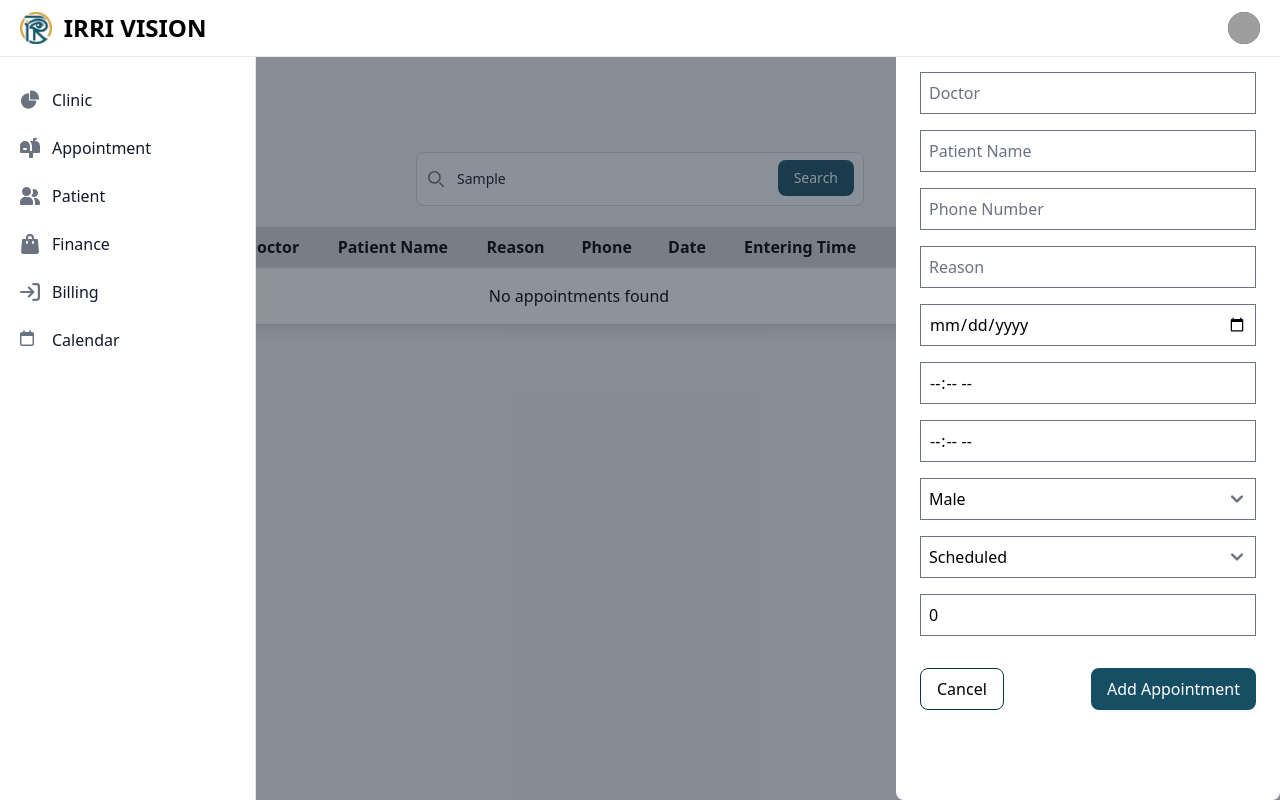
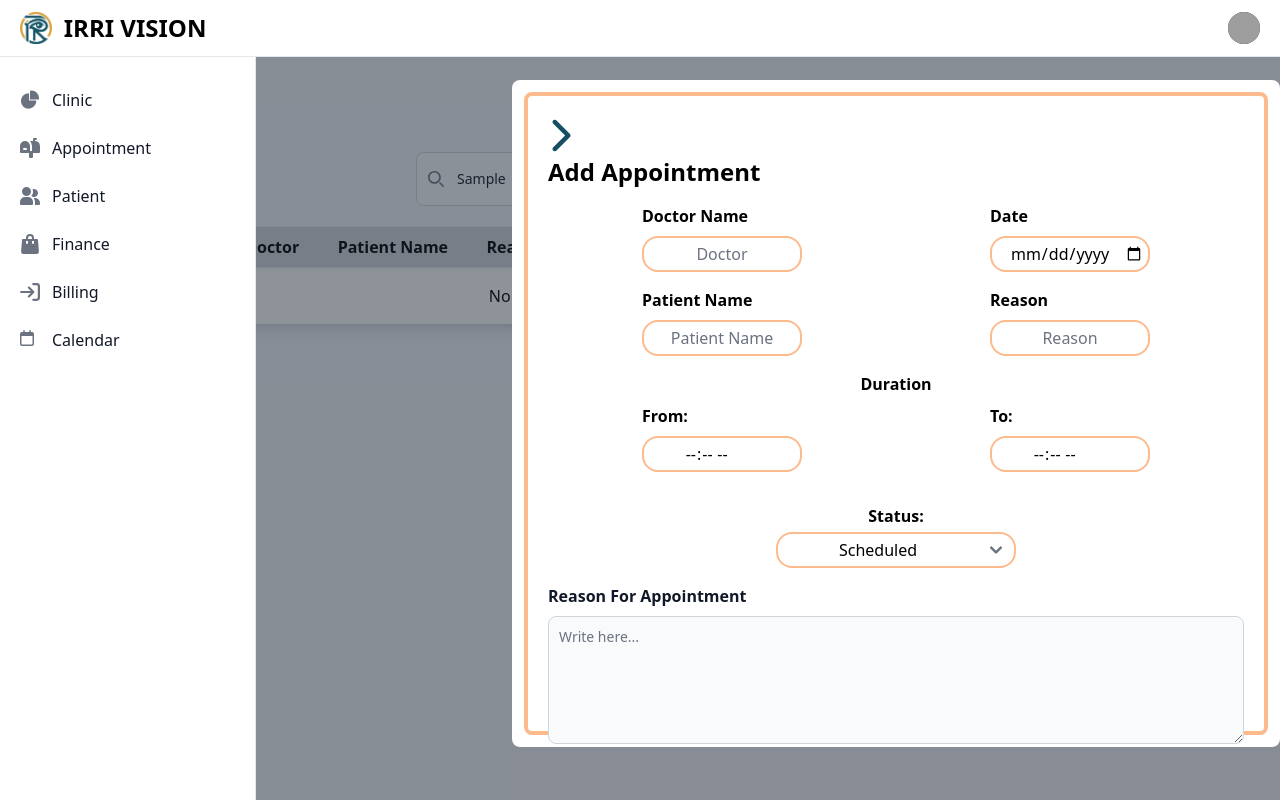
Before and after one commit to MohabTohamy/Bask, a React (Vite) app: page /appointment in a window 1280 px wide. Both pictures are taken after typing "Sample" into the empty fields and a click on the button "Add Appointment". Built offline with nearby package versions, Linux system fonts and the light colour scheme; grey boxes are pictures that could not be loaded.

Commit message:
Orgnization1

```diff
--- a/src/App.tsx
+++ b/src/App.tsx
@@ -7,6 +7,7 @@ import NotFound from "./Components/NotFound/NotFound";
 import Dashboard from "./Components/Appointment/Dashboard/Dashboard";
 import BasicCalender from "./Components/ReactBigCalender/BasicCalender";
 import 'react-big-calendar/lib/css/react-big-calendar.css';
+
 
 
 
@@ -28,7 +29,9 @@ const router = createBrowserRouter([{
 ]);
 function App() {
   return (
+
     <RouterProvider router={router} />
+
   )
 
 }
--- a/src/Components/Appointment/AddAppointmentModal/AddAppointmentModal.tsx
+++ b/src/Components/Appointment/AddAppointmentModal/AddAppointmentModal.tsx
@@ -6,6 +6,7 @@ interface Appointment {
     name: string;
     phone: string;
     reason: string;
+    reasontext: string;
     age: number;
     gender: string;
     date: string;
@@ -31,6 +32,7 @@ const AddAppointmentModal = ({ closeModal, addAppointment, appointmentToEdit, is
         name: "",
         phone: "",
         reason: "",
+        reasontext: "",
         age: 0,
         gender: "",
         date: "",
@@ -62,8 +64,10 @@ const AddAppointmentModal = ({ closeModal, addAppointment, appointmentToEdit, is
     return (
 
         <div className="fixed inset-0 bg-gray-800 bg-opacity-50 flex justify-center items-center">
-            <div className="bg-white p-6 rounded-lg w-96 absolute right-0 top-0 h-full overflow-y-auto">
-                <h2 className="text-2xl font-semibold mb-4">{isEditMode ? "Edit Appointment" : "Add New Appointment"}</h2>
+            <div className="bg-white p-3 rounded-lg h-5/6 md:w-[768px] sm:w-[400px] overflow-y-auto absolute right-0 top-20 ">
+                <div className="border-4 border-orange-300 rounded-lg p-5 xl:md:h-full">
+                    <div onClick={closeModal} className="cursor-pointer"><i className="fa-solid fa-chevron-right text-4xl text-cyan-900"></i></div>
+                    <h2 className="text-2xl font-semibold mb-4">{isEditMode ? "Edit Appointment" : "Add Appointment"}</h2>
                     {/* <input
                     type="text"
                     name="appointmentsid"
@@ -72,63 +76,96 @@ const AddAppointmentModal = ({ closeModal, addAppointment, appointmentToEdit, is
                     onChange={handleChange}
                     className="w-full p-2 border mb-4"
                 /> */}
+                    <div className="flex flex-wrap flex-col">
+
+                        <div className=" flex justify-around">
+                            <div>
+                                <h2 className="font-bold mb-2">Doctor Name</h2>
                                 <input
                                     type="text"
                                     name="doctor"
                                     placeholder="Doctor"
                                     value={newAppointment.doctor}
                                     onChange={handleChange}
-                    className="w-full p-2 border mb-4"
+                                    className="w-40 p-1 border-2  border-orange-300 mb-4 rounded-2xl text-center" />
+                            </div>
+
+                            <div>
+                                <h2 className="font-bold mb-2">Date</h2>
+                                <input
+                                    type="date"
+                                    name="date"
+                                    value={newAppointment.date}
+                                    onChange={handleChange}
+                                    className="w-40 p-1 border-2 border-orange-300 mb-4 rounded-2xl text-center"
                                 />
+                            </div>
+
+                        </div>
+                        <div className=" flex justify-around">
+
+                            <div>
+                                <h2 className="font-bold mb-2">Patient Name</h2>
+
                                 <input
                                     type="text"
                                     name="name"
                                     placeholder="Patient Name"
                                     value={newAppointment.name}
                                     onChange={handleChange}
-                    className="w-full p-2 border mb-4"
+                                    className="w-40 p-1 border-2  border-orange-300 mb-4 rounded-2xl text-center"
                                 />
+                            </div>
+                            <div>
+                                <h2 className="font-bold mb-2">Reason</h2>
+                                <input
+                                    type="text"
+                                    name="reason"
+                                    placeholder="Reason"
+                                    value={newAppointment.reason}
+                                    onChange={handleChange}
+                                    className="w-40 p-1 border-2  border-orange-300 mb-4 rounded-2xl text-center"
+                                />
+                            </div>
+                        </div>
+                    </div>
 
 
-                <input
+                    {/* <input
                         type="text"
                         name="phone"
                         placeholder="Phone Number"
                         value={newAppointment.phone}
                         onChange={handleChange}
                         className="w-full p-2 border mb-4"
-                />
-                <input
-                    type="text"
-                    name="reason"
-                    placeholder="Reason"
-                    value={newAppointment.reason}
-                    onChange={handleChange}
-                    className="w-full p-2 border mb-4"
-                />
+                    /> */}
+                    <div className="">
+                        <h2 className="text-center font-bold mb-2">Duration</h2>
+                        <div className="flex flex-wrap justify-around">
 
-                <input
-                    type="date"
-                    name="date"
-                    value={newAppointment.date}
-                    onChange={handleChange}
-                    className="w-full p-2 border mb-4"
-                />
+                            <div className="">
+                                <h2 className="font-bold mb-2">From:</h2>
                                 <input
                                     type="time"
                                     name="etime"
                                     value={newAppointment.etime}
                                     onChange={handleChange}
-                    className="w-full p-2 border mb-4"
+                                    className="w-40 p-1 border-2  border-orange-300 mb-4 rounded-2xl text-center"
                                 />
+                            </div>
+                            <div className="">
+                                <h2 className="font-bold mb-2">To:</h2>
                                 <input
                                     type="time"
                                     name="ltime"
                                     value={newAppointment.ltime}
                                     onChange={handleChange}
-                    className="w-full p-2 border mb-4"
+                                    className="w-40 p-1 border-2  border-orange-300 mb-4 rounded-2xl text-center"
                                 />
-                <select
+                            </div>
+                        </div>
+                    </div>
+                    {/* <select
                         name="gender"
                         value={newAppointment.gender}
                         onChange={handleChange}
@@ -136,26 +173,50 @@ const AddAppointmentModal = ({ closeModal, addAppointment, appointmentToEdit, is
                     >
                         <option value="Male">Male</option>
                         <option value="Female">Female</option>
-                </select>
+                    </select> */}
+                    <div className="mt-4">
+                        <h2 className="font-bold text-center">Status:</h2>
+                        <div className="flex justify-around">
+
                             <select
                                 name="status"
                                 value={newAppointment.status}
                                 onChange={handleChange}
-                    className="w-full p-2 border mb-4"
+                                className="w-60 p-1 mb-4 mt-1 border-2  border-orange-300 rounded-2xl text-center"
                             >
                                 <option value="Scheduled">Scheduled</option>
                                 <option value="Completed">Completed</option>
                                 <option value="Cancelled">Cancelled</option>
                             </select>
+                        </div>
+                    </div>
 
-                <input
+                    {/* <input
                         type="text"
                         name="billing"
                         value={newAppointment.billing}
                         onChange={handleChange}
                         className="w-full p-2 border mb-4"
-                />
-                <div className="flex justify-between mt-4">
+                    /> */}
+                    <div>
+
+                        {/* <h2 className="font-bold mb-2">Reason</h2>
+                        <input
+                            type="text-area"
+                            name="reasontext"
+                            placeholder="Reason"
+                            value={newAppointment.reasontext}
+                            onChange={handleChange}
+                            className="block p-2.5 w-full h-32 text-sm text-gray-900 bg-gray-50 rounded-lg border border-gray-300 focus:ring-blue-500 focus:border-blue-500 dark:bg-gray-700 dark:border-gray-600 dark:placeholder-gray-400 dark:text-white dark:focus:ring-blue-500 dark:focus:border-blue-500"
+                        /> */}
+
+
+                        <label htmlFor="Reason" className="block mb-2 font-bold text-gray-900 dark:text-white">Reason For Appointment</label>
+                        <textarea id="reasontext" className="block p-2.5 w-full h-32 text-sm text-gray-900 bg-gray-50 rounded-lg border border-gray-300 focus:ring-blue-500 focus:border-blue-500 dark:bg-gray-700 dark:border-gray-600 dark:placeholder-gray-400 dark:text-white dark:focus:ring-blue-500 dark:focus:border-blue-500" placeholder="Write here..."></textarea>
+
+                    </div>
+
+                    <div className="flex justify-between  mt-4 flex-nowrap flex-col-reverse sm:flex-row">
                         <button
                             className="bg-white text-black py-2 px-4 rounded-lg border border-cyan-950"
                             onClick={closeModal}
@@ -171,6 +232,7 @@ const AddAppointmentModal = ({ closeModal, addAppointment, appointmentToEdit, is
                     </div>
                 </div>
             </div>
+        </div>
     );
 };
 
--- a/src/Components/Appointment/Appointment.tsx
+++ b/src/Components/Appointment/Appointment.tsx
@@ -10,6 +10,7 @@ interface Appointment {
     name: string;
     phone: string;
     reason: string;
+    reasontext: string;
     age: number;
     gender: string;
     date: string;
--- a/src/Components/Appointment/AppointmentDetails/AppointmentDetails.tsx
+++ b/src/Components/Appointment/AppointmentDetails/AppointmentDetails.tsx
@@ -4,6 +4,7 @@ interface Appointment {
     name: string;
     phone: string;
     reason: string;
+    reasontext: string;
     age: number;
     gender: string;
     date: string;
@@ -21,8 +22,8 @@ interface AppointmentDetailsProps {
 const AppointmentDetails = ({ appointment, closeDetails }: AppointmentDetailsProps) => {
     return (
         <div className="fixed inset-0 bg-gray-800 bg-opacity-50 flex justify-center items-center ">
-            <div className="bg-white p-3 rounded-lg w-[768px] absolute right-0 top-20 h-5/6 overflow-y-auto">
-                <div className="border-4 border-orange-300 rounded-lg p-5 h-full">
+            <div className="bg-white p-3 rounded-lg md:w-[768px] sm:w-[400px] absolute right-0 top-20 h-5/6 overflow-y-auto">
+                <div className="border-4 border-orange-300 rounded-lg p-5  3xl:md:h-full">
                     <div onClick={closeDetails} className="cursor-pointer"><i className="fa-solid fa-chevron-right text-4xl text-cyan-900"></i></div>
                     <h2 className="text-2xl font-semibold mb-4">Appointment Details #{appointment.appointmentsid}</h2>
                     <div className="bg-slate-200 p-4 rounded-lg flex justify-around mb-10">
--- a/src/Components/Appointment/Dashboard/Dashboard.tsx
+++ b/src/Components/Appointment/Dashboard/Dashboard.tsx
@@ -11,6 +11,8 @@ interface Appointment {
   name: string;
   phone: string;
   reason: string;
+  reasontext: string;
+
   age: number;
   gender: string;
   date: string;
```
Lines whose indentation alone changed are shown as unchanged.
